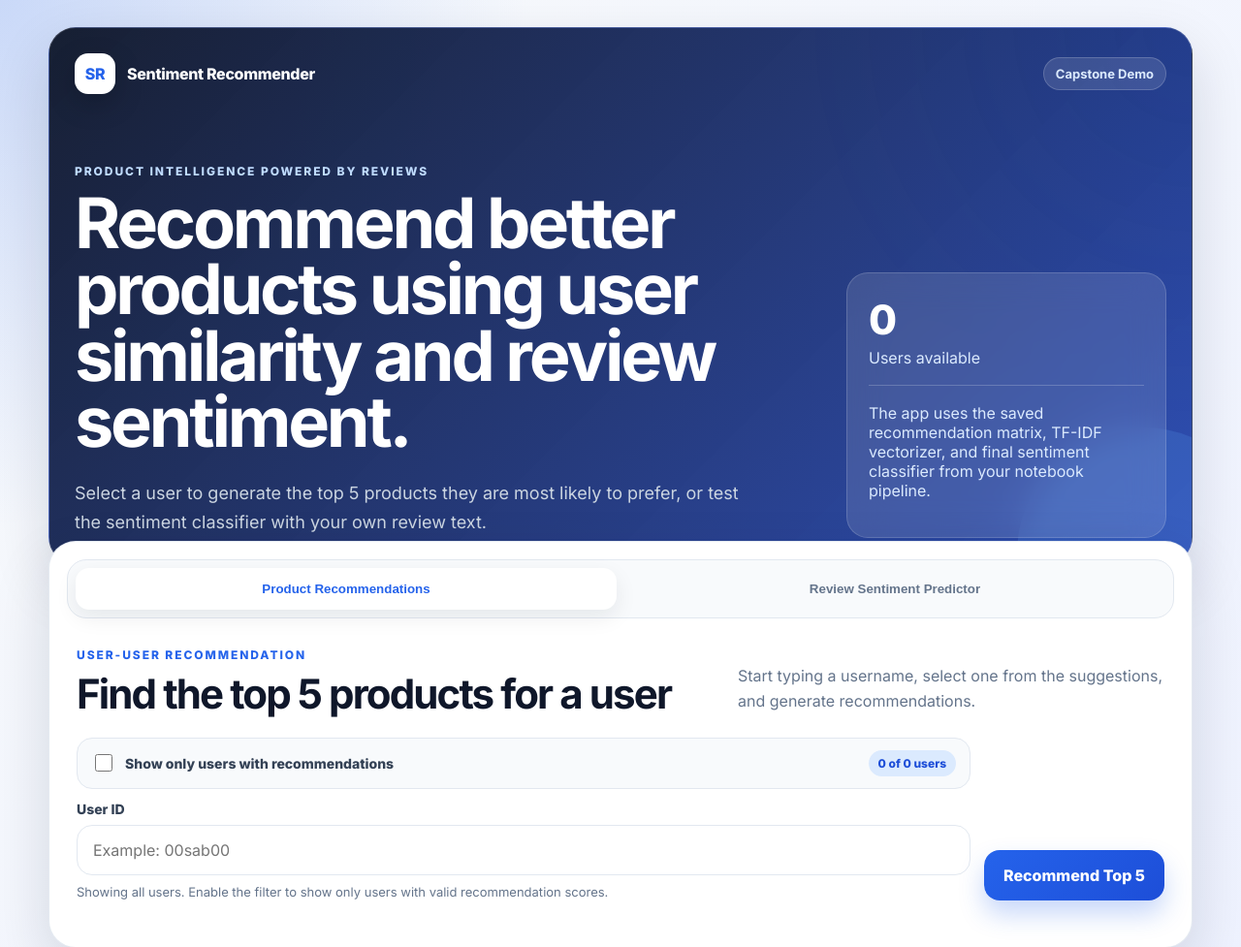
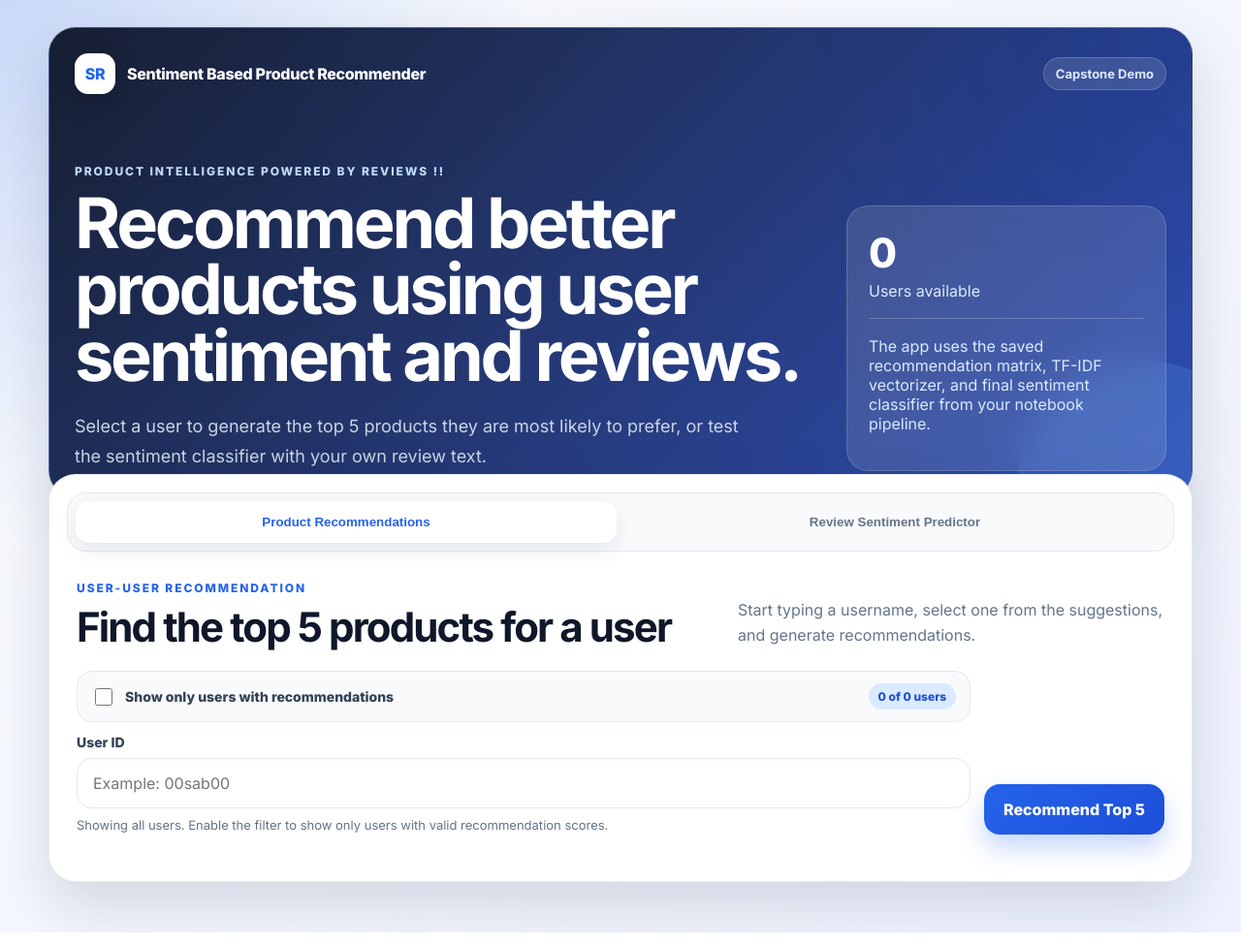
Before and after one commit to ujwalabhishek/sentiment-based-recommendation-system, a Flask app: template templates/index.html in a window 1280 px wide. Shown: the top 977 px of the page at 97% size. Run offline with Flask 3, Linux system fonts and the light colour scheme; the template is opened without the code that fills it, so the values that code supplies are empty; parts of the project's set-up code (start-up, migrations or seed data) failed here and were passed over.

Commit message:
added UI reference images

```diff
--- a/templates/index.html
+++ b/templates/index.html
@@ -15,15 +15,15 @@
             <nav class="nav">
                 <div class="brand">
                     <span class="brand-mark">SR</span>
-                    <span>Sentiment Recommender</span>
+                    <span>Sentiment Based Product Recommender</span>
                 </div>
                 <span class="status-pill">Capstone Demo</span>
             </nav>
 
             <section class="hero-grid">
                 <div>
-                    <p class="eyebrow">Product intelligence powered by reviews</p>
-                    <h1>Recommend better products using user similarity and review sentiment.</h1>
+                    <p class="eyebrow">Product intelligence powered by reviews !!</p>
+                    <h1>Recommend better products using user sentiment and reviews.</h1>
                     <p class="hero-copy">
                         Select a user to generate the top 5 products they are most likely to prefer,
                         or test the sentiment classifier with your own review text.
```
Also changed, not shown: README.md, static/image/deploymane.png (added), static/image/prediction-ui.png (added), static/image/sentiment predection.png (added), 3 other files.
